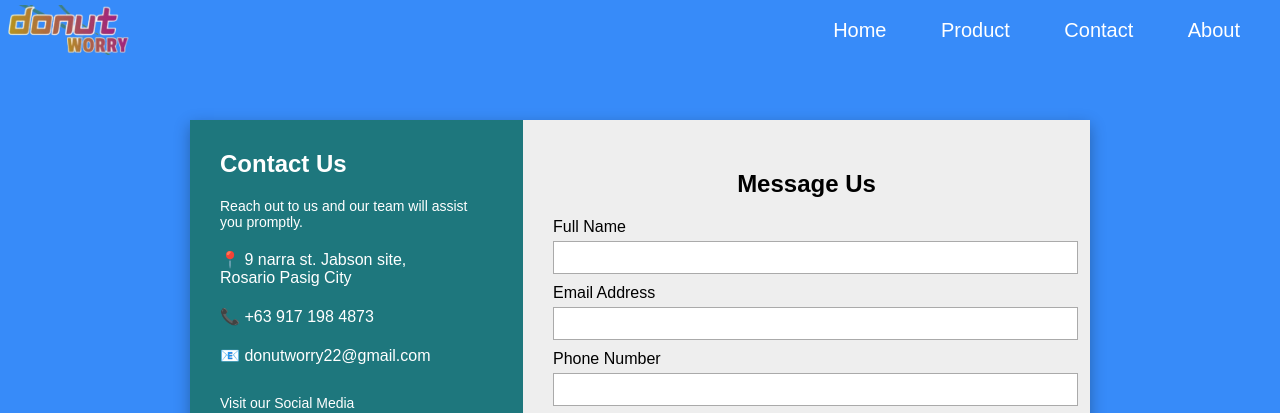
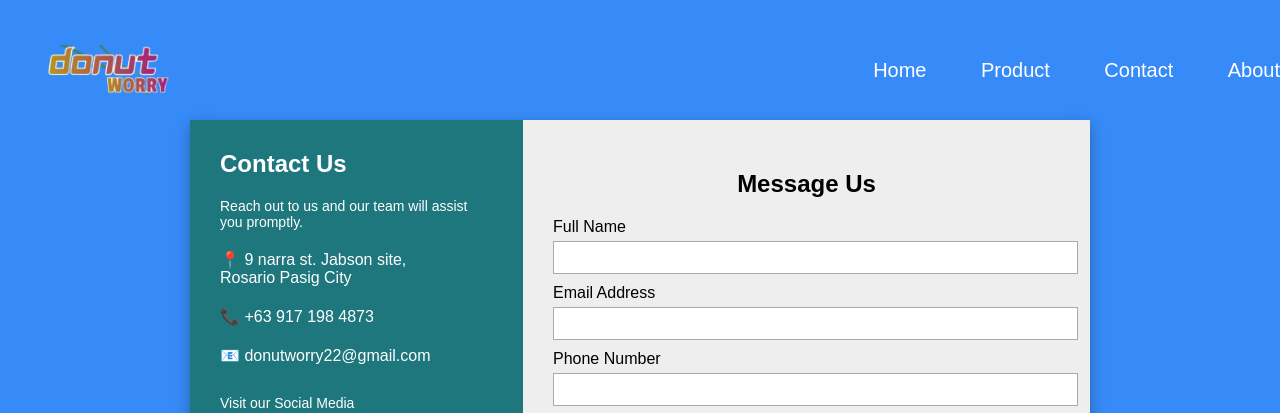
Before and after one commit to christianpatoc08-hash/SANJO, a plain HTML site: page Contact.html in a window 1280 px wide. Shown: the top 413 px of the page. Drawn offline with Linux system fonts and the light colour scheme.

Commit message:
Update Contact.html

```diff
--- a/Contact.html
+++ b/Contact.html
@@ -99,6 +99,7 @@ button:hover{
     width: 100%;
     top:0px;
     z-index: 500;
+    margin: 40px;
 }
 
 .navbar img {
```
